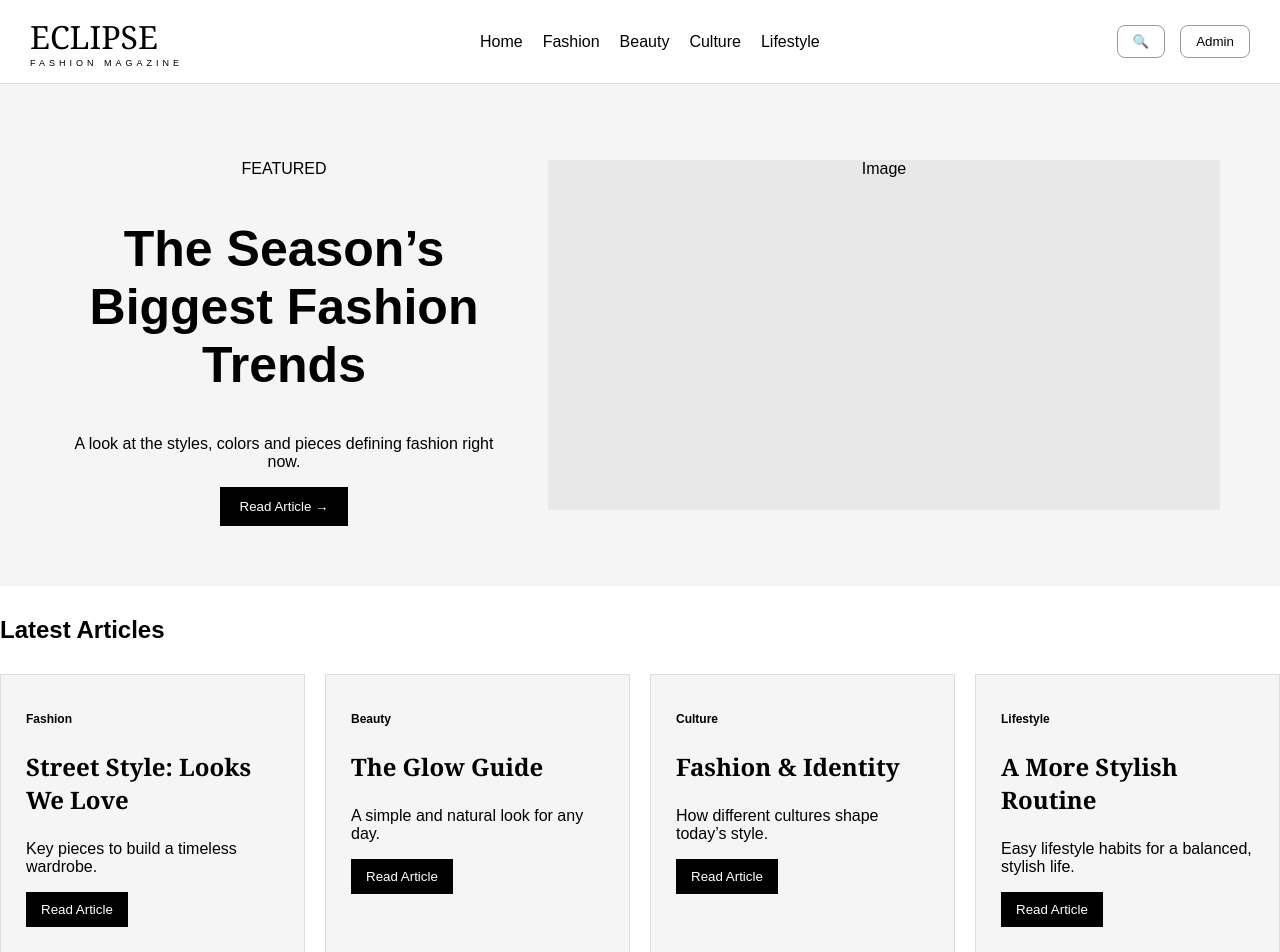
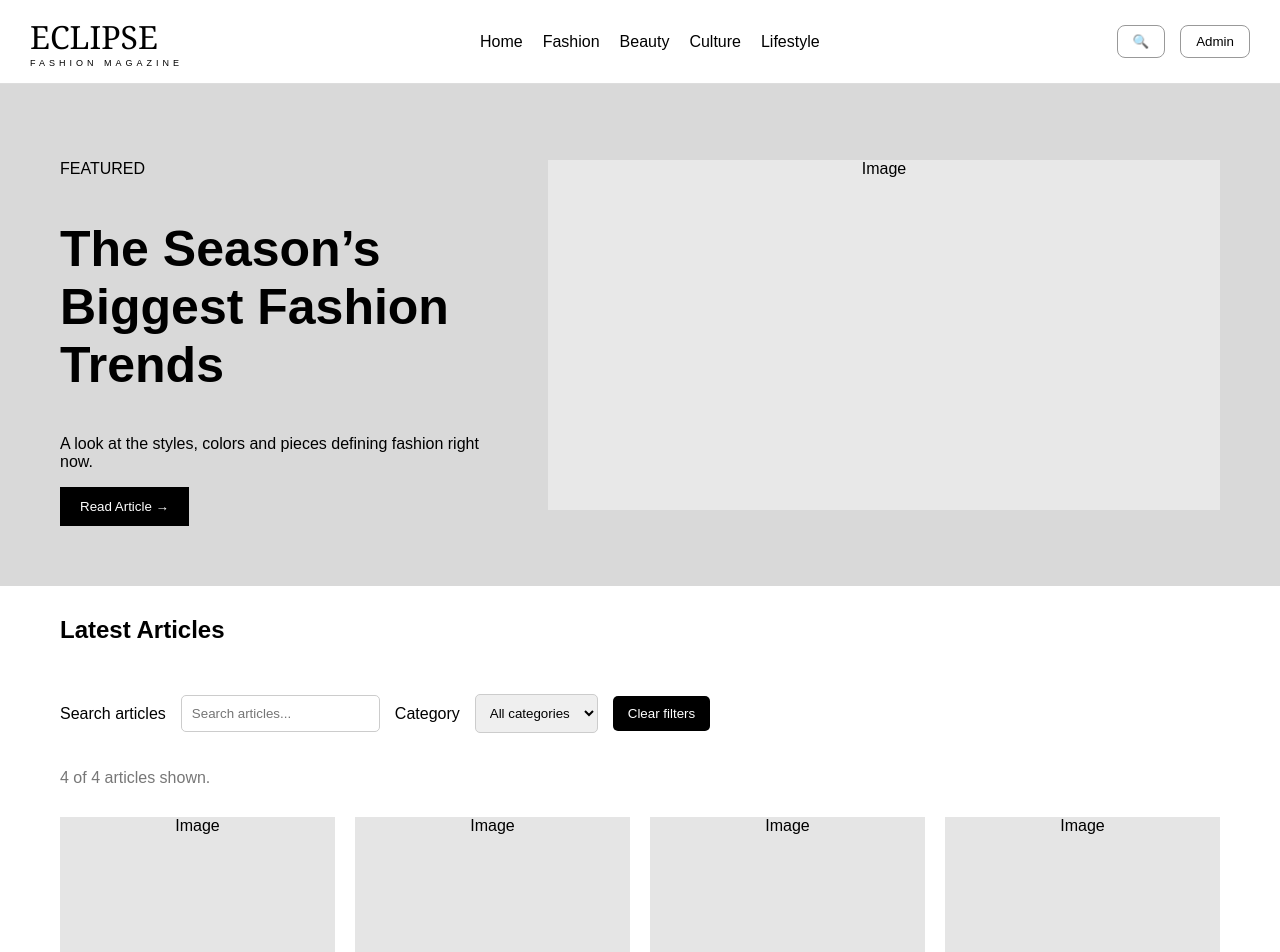
Before and after one commit to jasminekobee77-droid/eclipse, a Vue app: page / in a window 1280 px wide. Shown: the top 952 px of the page. Built offline with nearby package versions, Linux system fonts and the light colour scheme.

Commit message:
Add dynamic article pages, search, filtering and article store functions

```diff
--- a/package.json
+++ b/package.json
@@ -9,7 +9,8 @@
     "preview": "vite preview"
   },
   "dependencies": {
-    "vue": "^3.5.44"
+    "vue": "^3.5.44",
+    "vue-router": "^4.6.5"
   },
   "devDependencies": {
     "@vitejs/plugin-vue": "^6.0.10",
--- a/src/App.vue
+++ b/src/App.vue
@@ -5,5 +5,5 @@ import HomeView from './components/HomeView.vue'
 
 <template>
   <Header />
-  <HomeView />
+  <RouterView />
 </template>
--- a/src/components/ArticleCard.vue
+++ b/src/components/ArticleCard.vue
@@ -1,41 +1,56 @@
 <script setup>
-defineProps(['title', 'category', 'description'])
+defineProps(['id','title', 'category', 'description'])
 </script>
 
 <template>
   <div class="card">
+    <div class="article-image">Image</div>
     <p class="category">{{ category }}</p>
 
     <h3>{{ title }}</h3>
 
     <p>{{ description }}</p>
 
-    <button>Read Article</button>
+    <RouterLink class="read-button" :to="{ name: 'article-detail', params: { id: id } }">
+      Read Article
+    </RouterLink>
+
   </div>
 </template>
 
 <style scoped>
       .card {
-      background-color: #f5f5f5;
-      padding: 25px;
-      border: 1px solid #ddd;
+        background-color: white;
+        text-align: left;
       }
 
       .category {
-      font-weight: bold;
+        background-color: #e5e5e5;
+        border-radius: 15px;
+        padding: 4px 12px;
         font-size: 12px;
+        display: inline-block;
       }
 
       h3 {
-      font-family: Georgia, serif;
-      font-size: 24px;
+        font-family: Arial, sans-serif;
+        font-size: 20px;
+        margin: 5px 0;
       }
 
-    button {
+      .read-button {
         background-color: black;
         color: white;
         padding: 10px 15px;
         border: none;
         cursor: pointer;
+        text-decoration: none;
+        display: inline-block;
+      }
+
+      .article-image {
+        background-color: #e5e5e5;
+        height: 180px;
+        text-align: center;
       }
 </style>
--- a/src/components/ArticleView.vue
+++ b/src/components/ArticleView.vue
@@ -1,43 +1,99 @@
+<script setup>
+import { computed } from 'vue'
+import { useRoute } from 'vue-router'
+import { useArticles } from '../stores/articlesStore.js'
+
+const route = useRoute()
+const { articles } = useArticles()
+
+const article = computed(() => {
+  return articles.value.find(item =>
+      item.id === Number(route.params.id)
+  )
+})
+
+const relatedArticles = computed(() => {
+  return articles.value.filter(item =>
+      item.id !== Number(route.params.id)
+  ).slice(0, 3)
+})
+</script>
+
 <template>
-  <main>
-    <p class="category">FASHION</p>
+  <main v-if="article">
+    <div class="article-layout">
+      <article>
+        <RouterLink to="/">← Back to Home</RouterLink>
 
-    <h1>Capsule Wardrobe Essentials</h1>
+        <p class="category">{{ article.category }}</p>
+
+        <h1>{{ article.title }}</h1>
 
         <p class="details">
-      By ECLIPSE Team | 5 November 2026
+          By {{ article.author }} | {{ article.date }}
         </p>
 
         <div class="article-image">
           Article Image
         </div>
 
-    <h2>Building a Simple Wardrobe</h2>
+        <p>{{ article.description }}</p>
 
-    <p>
-      A capsule wardrobe is a collection of clothes
-      that can be mixed and matched to create
-      different outfits.
-    </p>
+        <p>{{ article.content }}</p>
+      </article>
 
-    <p>
-      Having basic pieces like jeans, jackets,
-      plain tops and comfortable shoes can make
-      choosing an outfit much easier.
-    </p>
+      <aside>
+        <h2>Related Articles</h2>
 
-    <p>
-      Fashion is about finding your own style
-      and wearing clothes that make you feel confident.
-    </p>
+        <div v-for="item in relatedArticles"
+             :key="item.id"
+             class="related-card">
+
+          <p>{{ item.category }}</p>
+
+          <RouterLink :to="'/articles/' + item.id">
+            {{ item.title }}
+          </RouterLink>
+
+          <p>{{ item.description }}</p>
+        </div>
+      </aside>
+    </div>
+  </main>
+
+  <main v-else>
+    <h2>Article not found</h2>
+    <RouterLink to="/">Back to Home</RouterLink>
   </main>
 </template>
 
 <style scoped>
     main {
-      max-width: 900px;
+      max-width: 1400px;
       margin: auto;
       padding: 40px 20px;
+    }
+
+    .article-layout {
+      display: grid;
+      grid-template-columns: 3fr 2fr;
+      gap: 50px;
+    }
+
+    aside {
+      border-left: 1px solid #dddddd;
+      padding-left: 30px;
+    }
+
+    .related-card {
+      border-bottom: 1px solid #dddddd;
+      padding: 15px 0;
+    }
+
+    .related-card a {
+      color: black;
+      font-weight: bold;
+      text-decoration: none;
     }
 
     .category {
@@ -68,4 +124,15 @@
     p {
       line-height: 1.8;
     }
+
+    @media (max-width: 768px) {
+      .article-layout {
+        grid-template-columns: 1fr;
+      }
+
+      aside {
+        border-left: none;
+        padding-left: 0;
+      }
+    }
 </style>
--- a/src/components/FeaturedArticle.vue
+++ b/src/components/FeaturedArticle.vue
@@ -25,7 +25,7 @@
       display: flex;
       align-items: center;
       gap: 40px;
-      background-color: #f5f5f5;
+      background-color: #d9d9d9;
       padding: 60px;
       text-align: center;
     }
@@ -45,6 +45,7 @@
 
     .featured-text {
       width: 40%;
+      text-align: left;
     }
 
     .featured-image {
--- a/src/components/HomeView.vue
+++ b/src/components/HomeView.vue
@@ -1,33 +1,37 @@
 <script setup>
 import FeaturedArticle from '../components/FeaturedArticle.vue'
 import ArticleCard from '../components/ArticleCard.vue'
+import { useArticles } from '../stores/articlesStore.js'
+import { ref, computed } from 'vue'
 
-const articles = [
-  {
-    id: 1,
-    title: 'Street Style: Looks We Love',
-    category: 'Fashion',
-    description: 'Key pieces to build a timeless wardrobe.'
-  },
-  {
-    id: 2,
-    title: 'The Glow Guide',
-    category: 'Beauty',
-    description: 'A simple and natural look for any day.'
-  },
-  {
-    id: 3,
-    title: 'Fashion & Identity',
-    category: 'Culture',
-    description: 'How different cultures shape today’s style.'
-  },
-  {
-    id: 4,
-    title: 'A More Stylish Routine',
-    category: 'Lifestyle',
-    description: 'Easy lifestyle habits for a balanced, stylish life.'
-  }
-]
+const { articles } = useArticles()
+
+const searchQuery = ref('')
+const selectedCategory = ref('')
+
+const categories = computed(() =>
+    [...new Set(articles.value.map(article => article.category))].sort()
+)
+
+const filteredArticles = computed(() => {
+  const query = searchQuery.value.trim().toLowerCase()
+
+  return articles.value.filter(article => {
+    const searchableText = `${article.title} ${article.description}`.toLowerCase()
+
+    const matchesSearch = searchableText.includes(query)
+
+    const matchesCategory = !selectedCategory.value ||
+        article.category === selectedCategory.value
+
+    return matchesSearch && matchesCategory
+  })
+})
+
+function clearFilters() {
+  searchQuery.value = ''
+  selectedCategory.value = ''
+}
 </script>
 
 <template>
@@ -36,13 +40,51 @@ const articles = [
 
     <h2>Latest Articles</h2>
 
+    <div class="filters">
+      <label for="search">Search articles</label>
+
+      <input id="search"
+             type="search"
+             v-model="searchQuery"
+             placeholder="Search articles...">
+
+      <label for="category">Category</label>
+
+      <select id="category" v-model="selectedCategory">
+        <option value="">All categories</option>
+
+        <option v-for="category in categories"
+                :key="category"
+                :value="category">
+          {{ category }}
+        </option>
+      </select>
+
+      <button type="button" @click="clearFilters">
+        Clear filters
+      </button>
+    </div>
+
+    <p class="results" role="status">
+      {{ filteredArticles.length }} of {{ articles.length }} articles shown.
+    </p>
+
+    <p v-if="articles.length === 0" class="results">
+      No articles available.
+    </p>
+
+    <p v-else-if="filteredArticles.length === 0" class="results">
+      No matching articles found.
+    </p>
+
     <div class="articles">
       <ArticleCard
-        v-for="article in articles"
-        :key="article.id"
-        :title="article.title"
-        :category="article.category"
-        :description="article.description"
+          v-for="article in filteredArticles"
+          :key="article.id"
+          :id="article.id"
+          :title="article.title"
+          :category="article.category"
+          :description="article.description"
       />
     </div>
   </main>
@@ -56,6 +98,7 @@ const articles = [
     h2 {
       text-align: left;
       margin: 30px 0;
+      margin-left: 60px;
     }
 
     .articles {
@@ -63,11 +106,51 @@ const articles = [
       grid-template-columns: repeat(4, 1fr);
       gap: 20px;
       margin-top: 30px;
+      padding: 0 60px;
+    }
+
+    .filters {
+      display: flex;
+      align-items: center;
+      flex-wrap: wrap;
+      gap: 15px;
+      padding: 20px 60px;
+    }
+
+    .filters input,
+    .filters select {
+      padding: 10px;
+      border: 1px solid #cccccc;
+      border-radius: 5px;
+    }
+
+    .filters button {
+      background-color: black;
+      color: white;
+      padding: 10px 15px;
+      border: none;
+      border-radius: 5px;
+      cursor: pointer;
+    }
+
+    .results {
+      margin-left: 60px;
+      color: #777777;
     }
 
     @media (max-width: 700px) {
       .articles {
         grid-template-columns: 1fr;
+        padding: 0 20px;
+      }
+
+      .filters {
+        padding: 20px;
+      }
+
+      h2,
+      .results {
+        margin-left: 20px;
       }
     }
 </style>
--- /dev/null
+++ b/src/data/articles.js
@@ -0,0 +1,38 @@
+export const initialArticles = [
+    {
+        id: 1,
+        title: 'Street Style: Looks We Love',
+        category: 'Fashion',
+        description: 'Key pieces to build a timeless wardrobe.',
+        author: 'ECLIPSE Team',
+        date: '5 November 2026',
+        content: 'I feel like you can never go wrong with a simple outfit. An oversized blazer, wide-leg jeans and a cute bag can easily make a whole look. I especially love neutral colours because they are easy to style and always look good together. You don\'t necessarily have to follow every trend to be fashionable. Sometimes it\'s just about finding your own style and wearing what makes you feel confident.'
+    },
+    {
+        id: 2,
+        title: 'The Glow Guide',
+        category: 'Beauty',
+        description: 'A simple and natural look for any day.',
+        author: 'ECLIPSE Team',
+        date: '8 November 2026',
+        content: 'There is something so pretty about a simple and natural makeup look. A little blush, mascara and lip gloss can honestly make such a difference. You don\'t always need a full face of makeup to look put together. Everyone has different features, and I think makeup should be about enhancing them rather than trying to look like someone else.'
+    },
+    {
+        id: 3,
+        title: 'Fashion & Identity',
+        category: 'Culture',
+        description: 'How different cultures shape today’s style.',
+        author: 'ECLIPSE Team',
+        date: '12 November 2026',
+        content: 'Growing up around different cultures has made me realise how differently people express themselves through fashion. I find it interesting how clothing can represent someone\'s background, personality and even their mood. I love the idea of mixing African fashion with modern European styles. Fashion gives people the freedom to be creative while still having a connection to their culture.'
+    },
+    {
+        id: 4,
+        title: 'A More Stylish Routine',
+        category: 'Lifestyle',
+        description: 'Easy lifestyle habits for a balanced, stylish life.',
+        author: 'ECLIPSE Team',
+        date: '15 November 2026',
+        content: 'Not every day has to be productive or aesthetic. As a college student, it can be hard to balance assignments, hobbies and having time for yourself. Sometimes putting on a nice outfit, listening to music or spending time doing something you enjoy can make your day a little better. I think having a good lifestyle is more about finding what makes you happy than trying to have a perfect life.'
+    }
+]
--- a/src/main.js
+++ b/src/main.js
@@ -1,5 +1,6 @@
 import { createApp } from 'vue'
 import './style.css'
 import App from './App.vue'
+import router from './router/index.js'
 
-createApp(App).mount('#app')
+createApp(App).use(router).mount('#app')
--- /dev/null
+++ b/src/stores/articlesStore.js
@@ -0,0 +1,56 @@
+import { ref } from 'vue'
+import { initialArticles } from '../data/articles.js'
+
+const articles = ref(initialArticles.map(item => ({ ...item })))
+
+let nextId = Math.max(0, ...articles.value.map(item => item.id)) + 1
+
+// Add or edit an article
+function saveArticle(id, title, category, description, content, author, date) {
+
+    if (!title.trim()) return 'Please enter a title.'
+    if (!category) return 'Please choose a category.'
+    if (!description.trim()) return 'Please enter a description.'
+    if (!content.trim()) return 'Please enter article content.'
+    if (!author.trim()) return 'Please enter an author.'
+    if (!date.trim()) return 'Please enter a date.'
+
+    if (id === null) {
+        articles.value.push({
+            id: nextId++,
+            title,
+            category,
+            description,
+            content,
+            author,
+            date
+        })
+    } else {
+        const article = articles.value.find(item => item.id === id)
+
+        if (!article) return 'Article not found.'
+
+        article.title = title
+        article.category = category
+        article.description = description
+        article.content = content
+        article.author = author
+        article.date = date
+    }
+
+    return ''
+}
+
+// Delete an article
+function removeArticle(id) {
+    articles.value = articles.value.filter(item => item.id !== id)
+}
+
+// Share articles and functions between pages
+export function useArticles() {
+    return {
+        articles,
+        saveArticle,
+        removeArticle
+    }
+}
```
Also changed, not shown: src/components/AdminView.vue (added, +11 -0 lines), src/router/index.js (added, +13 -0 lines), 1 other file (tests, documents, lock files or other folders). Lines whose indentation alone changed are shown as unchanged.
